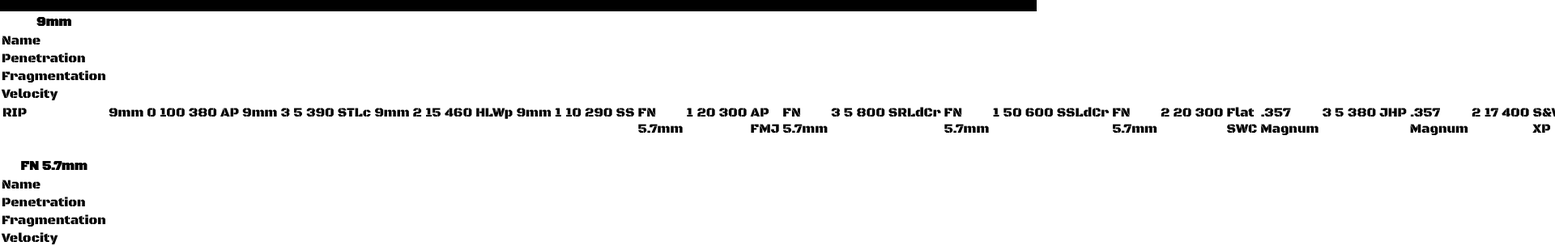
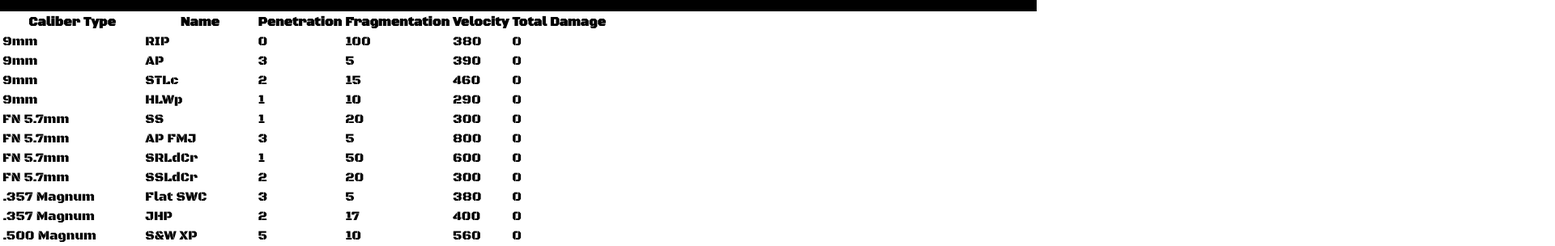
Before and after one commit to Sebastian-Nis/Project, a React (Create React App) app: page /damagechart in a window 1280 px wide. Shown: the part 318-622 px from the top of the page at 81% size, 1920 px wide, since content can reach past the window. Built offline with nearby package versions, Linux system fonts and the light colour scheme; data requests are answered from the project's data file; the HTML template or start-up script is replaced by a standard one.

Commit message:
minor fix

```diff
--- a/src/components/Planner/DamageChart.js
+++ b/src/components/Planner/DamageChart.js
@@ -21,6 +21,13 @@
     return self.indexOf(value) === index;
   }
 
+  function pen (c){
+    if (c === '7')
+    return 1
+    else
+    return 0
+  }
+
   useEffect(() => {
     fetch(`http://localhost:3001/ammo`, {
       headers: {
@@ -33,28 +40,27 @@
     },[])
     return (
       <div>
-        {Array.isArray(calibers) &&
-          calibers.map(caliber =>
           <table>
-            <th>{caliber}</th>
-            <tr>Name</tr>
-            <tr>Penetration</tr>
-            <tr>Fragmentation</tr>
-            <tr>Velocity</tr>
+            <th>Caliber Type</th>
+            <th>Name</th>
+            <th>Penetration</th>
+            <th>Fragmentation</th>
+            <th>Velocity</th>
+            <th>Total Damage</th>
             {Array.isArray(ammo) &&
-              ammo.map((ammo) => (
-                <>
-                <td>{ammo.name}</td>
-                <td>{ammo.caliber}</td>
-                <td>{ammo.pen_class}</td>
-                <td>{ammo.frag}</td>
-                <td>{ammo.speed}</td>
-                </>
+              ammo.map((amm) => (
+                <tr>
+                <td>{amm.caliber}</td>
+                <td>{amm.name}</td>
+                <td>{amm.pen_class}</td>
+                <td>{amm.frag}</td>
+                <td>{amm.speed}</td>
+                <td>{(amm.speed *0.5 + amm.frag*0.3) * (pen(amm.pen_class))}</td>
+                </tr>
                 )
               )
               }
           </table>
-          )}
       </div>
     );
 
```
